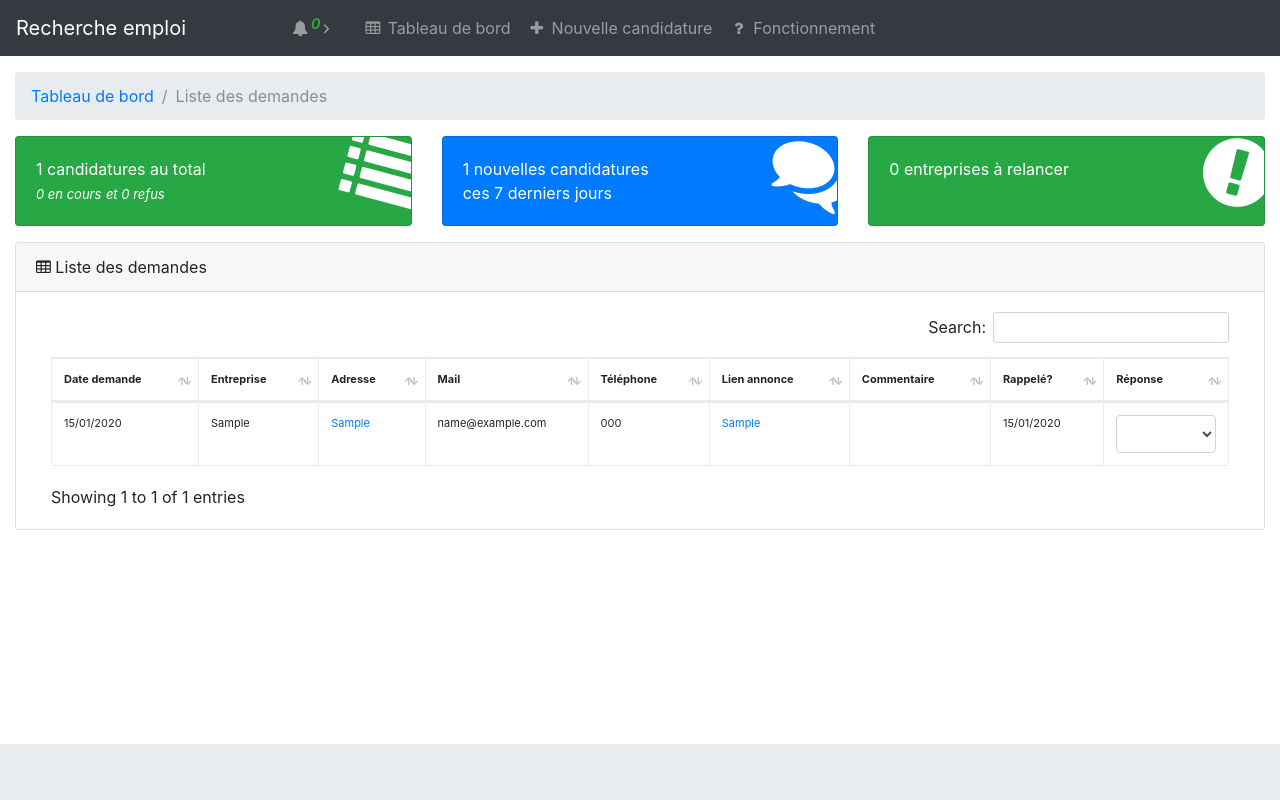
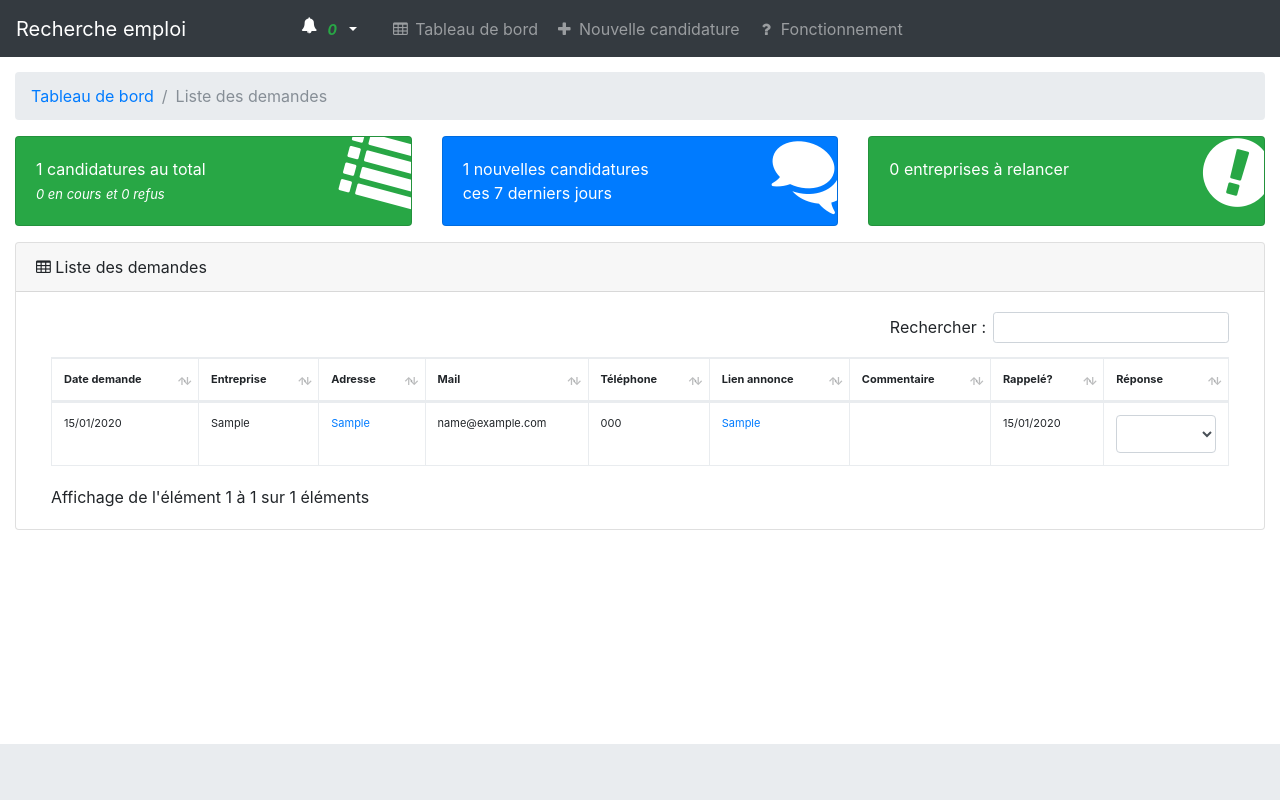
Before and after one commit to thomasFoglia/dashboard_recherche_emploi, a PHP site: page / in a window 1280 px wide. Run offline with PHP 8.4, Linux system fonts and the light colour scheme; tables that the repository leaves empty hold one stand-in row (values such as "Sample post"); data that the repository does not hold is empty.

Commit message:
fix css + translate datatable

```diff
--- a/public/css/sb-admin.css
+++ b/public/css/sb-admin.css
@@ -354,3 +354,25 @@ th {
 .table-responsive {
   overflow: hidden !important;
 }
+
+#nav_alertsDropdown {
+  border: 0;
+}
+
+#nav_alertsDropdown a {
+  color: white !important;
+}
+
+#nav_alertsDropdown a.dropdown-item {
+  color: black !important;
+}
+
+
+.nav-tabs .nav-item.show .nav-link, .nav-tabs .nav-link.active {
+  background: none !important;
+}
+
+#nav_alertsDropdown .fa.fa-fw.fa-bell,
+#nav_alertsDropdown .indicator.d-none.d-lg-block {
+  float: left !important;
+}
--- a/public/js/sb-admin-datatables.js
+++ b/public/js/sb-admin-datatables.js
@@ -2,7 +2,31 @@
 $(document).ready(function() {
   $('#dataTable').DataTable(
     {
-      "bPaginate": false
+      "bPaginate": false,
+      "language":
+      {
+        "sProcessing":     "Traitement en cours...",
+        "sSearch":         "Rechercher&nbsp;:",
+        "sLengthMenu":     "Afficher _MENU_ &eacute;l&eacute;ments",
+        "sInfo":           "Affichage de l'&eacute;l&eacute;ment _START_ &agrave; _END_ sur _TOTAL_ &eacute;l&eacute;ments",
+        "sInfoEmpty":      "Affichage de l'&eacute;l&eacute;ment 0 &agrave; 0 sur 0 &eacute;l&eacute;ment",
+        "sInfoFiltered":   "(filtr&eacute; de _MAX_ &eacute;l&eacute;ments au total)",
+        "sInfoPostFix":    "",
+        "sLoadingRecords": "Chargement en cours...",
+        "sZeroRecords":    "Aucun &eacute;l&eacute;ment &agrave; afficher",
+        "sEmptyTable":     "Aucune donn&eacute;e disponible dans le tableau",
+        "oPaginate": {
+          "sFirst":      "Premier",
+          "sPrevious":   "Pr&eacute;c&eacute;dent",
+          "sNext":       "Suivant",
+          "sLast":       "Dernier"
+        },
+        "oAria": {
+          "sSortAscending":  ": activer pour trier la colonne par ordre croissant",
+          "sSortDescending": ": activer pour trier la colonne par ordre d&eacute;croissant"
+
+        }
+      }
     }
   );
 });
--- a/views/navigation.php
+++ b/views/navigation.php
@@ -3,38 +3,10 @@
   <button class="navbar-toggler navbar-toggler-right" type="button" data-toggle="collapse" data-target="#navbarResponsive" aria-controls="navbarResponsive" aria-expanded="false" aria-label="Toggle navigation">
     <span class="navbar-toggler-icon"></span>
   </button>
-  <div class="collapse navbar-collapse" id="navbarResponsive">
-    <!-- <ul class="navbar-nav navbar-sidenav" id="exampleAccordion">
-      <li class="nav-item" data-toggle="tooltip" data-placement="right" title="Dashboard">
-        <a class="nav-link" href="index.php">
-          <i class="fa fa-fw fa-table"></i>
-          <span class="nav-link-text">Tableau de bord</span>
-        </a>
-      </li>
-      <li class="nav-item" data-toggle="tooltip" data-placement="right" title="Charts">
-        <a class="nav-link" href="candidature.php">
-          <i class="fa fa-fw fa-plus"></i>
-          <span class="nav-link-text">Nouvelle candidature</span>
-        </a>
-      </li>
-      <li class="nav-item" data-toggle="tooltip" data-placement="right" title="Dashboard">
-        <a class="nav-link" href="fonctionnement.php">
-          <i class="fa fa-fw fa-question"></i>
-          <span class="nav-link-text">Fonctionnement</span>
-        </a>
-      </li>
-</ul> -->
-<!-- <ul class="navbar-nav sidenav-toggler">
-  <li class="nav-item">
-    <a class="nav-link text-center" id="sidenavToggler">
-      <i class="fa fa-fw fa-angle-left"></i>
-    </a>
-  </li>
-</ul> -->
-<ul class="navbar-nav ml-auto" style="margin:0!important;">
-</li>
+
+  <ul class="nav nav-tabs" id="nav_alertsDropdown">
     <li class="nav-item dropdown">
-  <a class="nav-link dropdown-toggle mr-lg-2" id="alertsDropdown" href="#" data-toggle="dropdown" aria-haspopup="true" aria-expanded="false">
+      <a class="nav-link dropdown-toggle mr-lg-2" href="#" data-toggle="dropdown" aria-haspopup="true" aria-expanded="false">
         <i class="fa fa-fw fa-bell"></i>
         <?php
         $class = "text-danger";
@@ -46,30 +18,6 @@
           <i class="" style="font-weight:bold;padding: 0 8px;font-size: 14px; "><?= $total_a_relancer ?></i>
         </span>
       </a>
-</li>
-
-<li>
-  <a class="nav-link" href="index.php">
-    <i class="fa fa-fw fa-table"></i>
-    <span class="nav-link-text">Tableau de bord</span>
-  </a>
-</li>
-
-<li>
-  <a class="nav-link" href="candidature.php">
-    <i class="fa fa-fw fa-plus"></i>
-    <span class="nav-link-text">Nouvelle candidature</span>
-  </a>
-</li>
-
-<li>
-  <a class="nav-link" href="fonctionnement.php">
-    <i class="fa fa-fw fa-question"></i>
-    <span class="nav-link-text">Fonctionnement</span>
-  </a>
-</li>
-
-<?php if ($total_a_relancer > 0) { ?>
       <div class="dropdown-menu" aria-labelledby="alertsDropdown"style="width: 550px;">
         <h6 class="dropdown-header"><?= $total_a_relancer ?> entreprises à relancer :</h6>
         <div class="dropdown-divider"></div>
@@ -103,5 +51,33 @@
           </li>
         </ul>
       </div>
-<?php } ?>
+
+
+    </li>
+  </ul>
+
+
+  <ul class="navbar-nav ml-auto" style="margin:0!important;float:left;">
+
+    <li>
+      <a class="nav-link" href="index.php">
+        <i class="fa fa-fw fa-table"></i>
+        <span class="nav-link-text">Tableau de bord</span>
+      </a>
+    </li>
+
+    <li>
+      <a class="nav-link" href="candidature.php">
+        <i class="fa fa-fw fa-plus"></i>
+        <span class="nav-link-text">Nouvelle candidature</span>
+      </a>
+    </li>
+
+    <li>
+      <a class="nav-link" href="fonctionnement.php">
+        <i class="fa fa-fw fa-question"></i>
+        <span class="nav-link-text">Fonctionnement</span>
+      </a>
+    </li>
+
   </nav>
```
Lines whose indentation alone changed are shown as unchanged.
